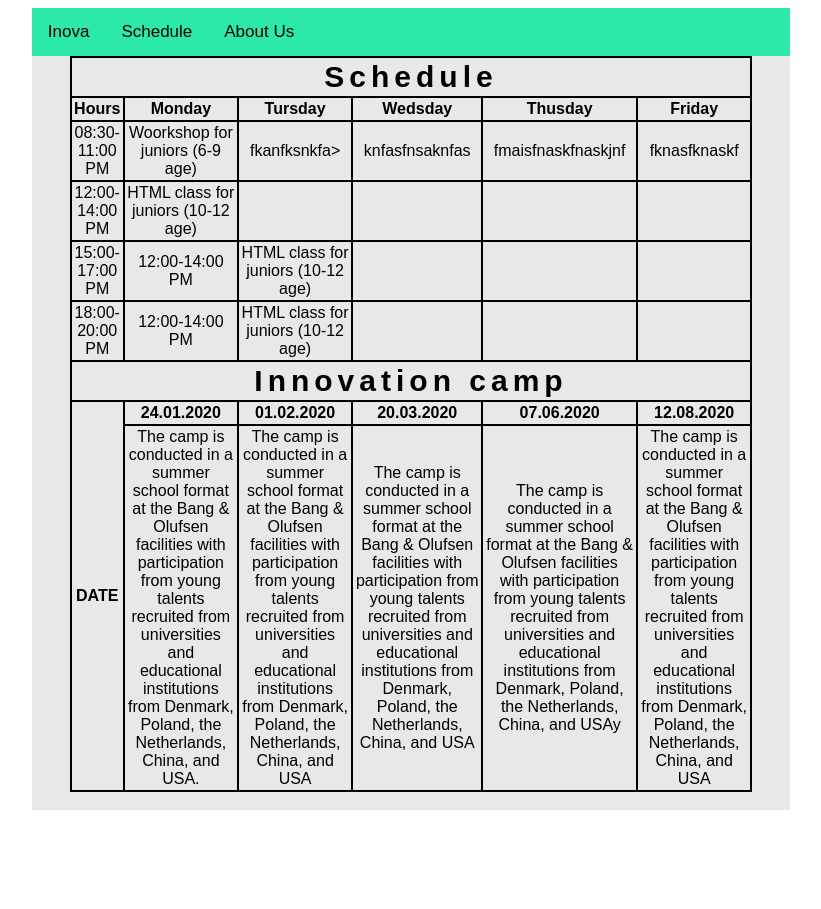
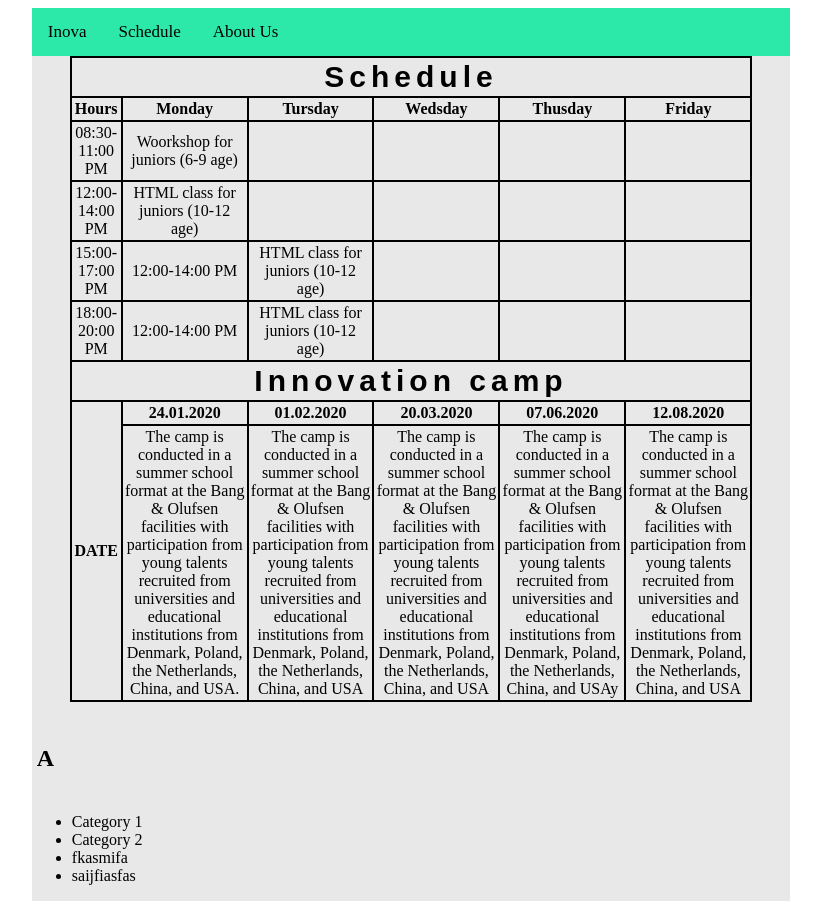
Before and after one commit to aliha3105/Make_it_responsive, a plain HTML site: page schedule.html in a window 1280 px wide. Shown: the whole page, without its empty margins (229-1050 px from the left). Before the commit the page ends 818 px from the top, so only its background shows below. Drawn offline with Linux system fonts and the light colour scheme.

Commit message:
Update schedule.html

```diff
--- a/schedule.html
+++ b/schedule.html
@@ -5,9 +5,8 @@
     <meta name="viewport" content="width=device-width, initial-scale=1.0">
     <title>Schedule</title>
     <style>
-        body{
-            font-family: sans-serif;
-        }
+
+
         .hovedside {
             background-color: #E8E8E8;
             margin: auto;
@@ -30,7 +29,7 @@
             text-decoration: none;
             font-size: 17px;
         }
-        ul {
+        .ul_menu {
             list-style-type: none;
             margin: 0;
             padding: 0;
@@ -39,16 +38,16 @@
             background-color: #2DE9A9;
             }
 
-        li {
+        .li_menu {
             float: left;
             }
 
-        li a {
+        .li a {
             display: block;
             padding: 10px;
             color: black;
             }
-        a:hover{
+        .a_menu:hover{
             background: #ddd;
             color: black;
         }
@@ -67,15 +66,20 @@
             padding: 2px;
             margin: auto;
         }
+       h2 {
+           width: 100%;
+           padding: 5px;
+       }
+
     </style>
 </head>
 <body>
     <div class="hovedside">
 
-    <ul>
-        <li><a class="a_menu" href="index.html">Inova</a></li>
-        <li><a class="a_menu" href="Schedule.html">Schedule</a></li>
-        <li><a class="a_menu" href="about_us.html">About Us</a></li>
+    <ul class="ul_menu">
+        <li class="li_menu"><a class="a_menu" href="index.html">Inova</a></li>
+        <li class="li_menu"><a class="a_menu" href="Schedule.html">Schedule</a></li>
+        <li class="li_menu"><a class="a_menu" href="about_us.html">About Us</a></li>
     </ul>
 
     <div class="container">
@@ -95,10 +99,10 @@
         <tr>
 <td> 08:30-11:00 PM</td>
 <td> Woorkshop for juniors (6-9 age) </td>
-<td>fkanfksnkfa></td>
-<td>knfasfnsaknfas</td>
-<td>fmaisfnaskfnaskjnf</td>
-<td>fknasfknaskf</td>
+<td></td>
+<td></td>
+<td></td>
+<td></td>
         </tr>
 
         </tr>
@@ -150,6 +154,13 @@
     <br>
 
     </div>
+    <h2>A</h2>
+    <ul>
+    <li> Category 1 </li>
+    <li> Category 2 </li>
+    <li> fkasmifa</li>
+    <li> saijfiasfas</li>
+    </ul>
 
 </div>
 </body>
```
